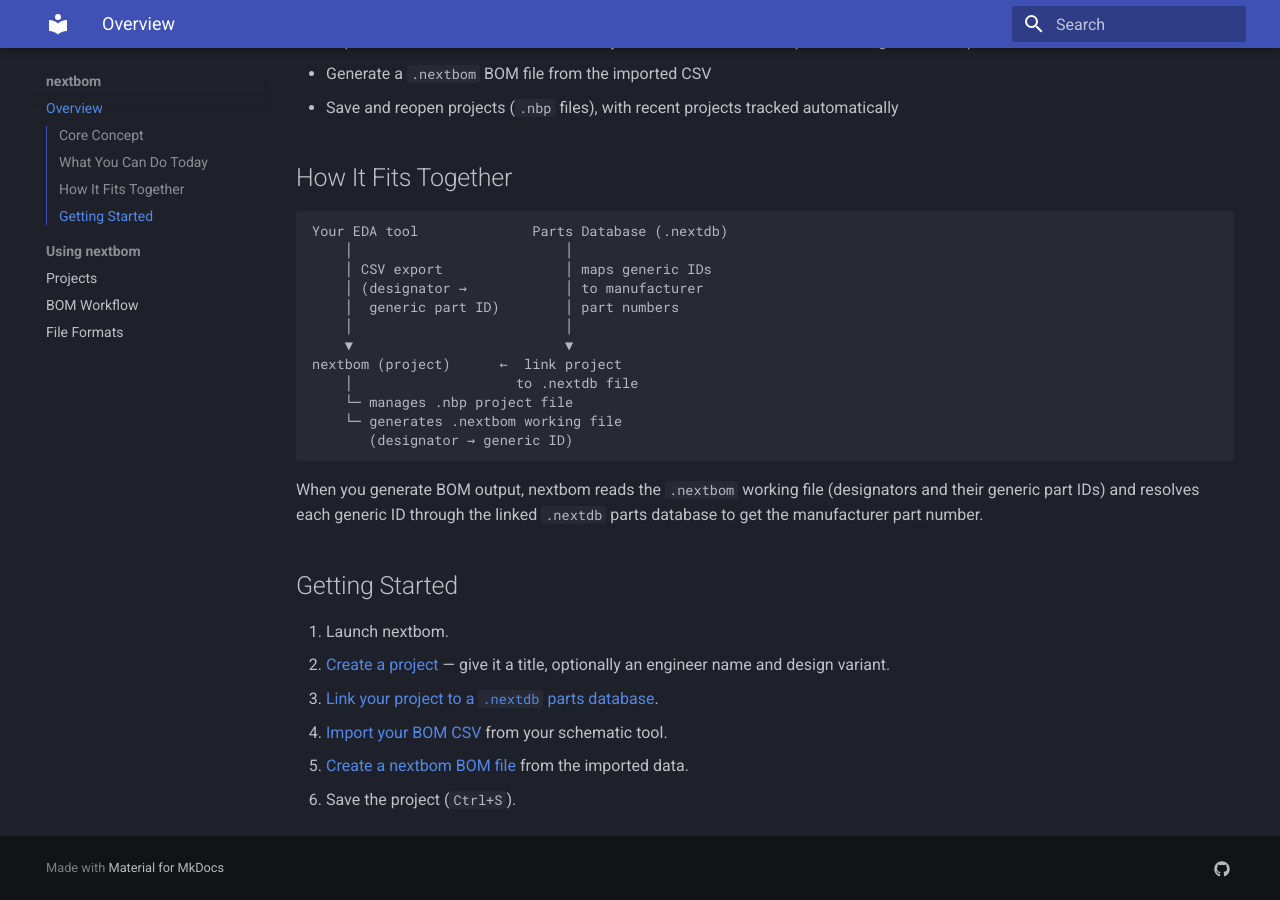
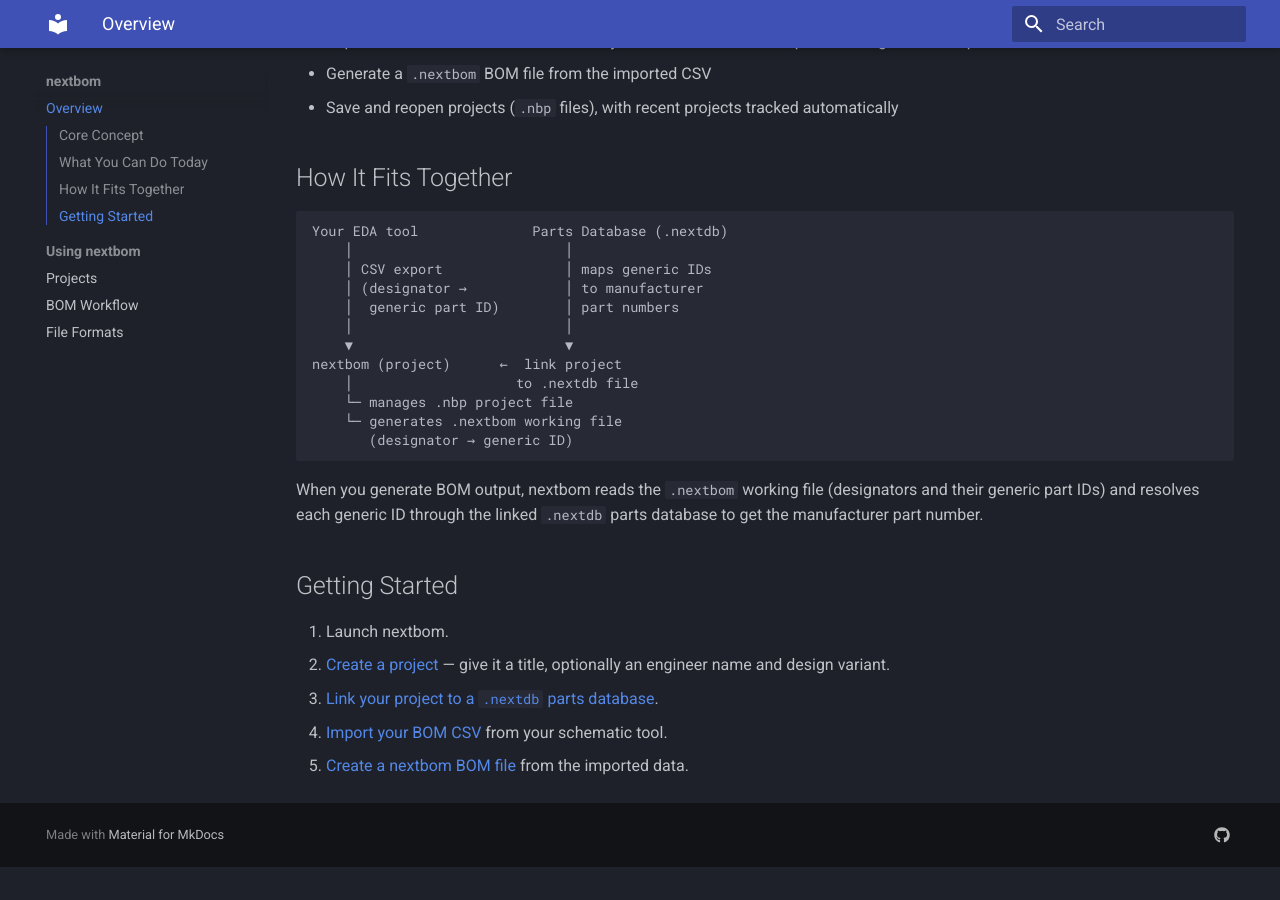
Before and after one commit to jakobgif/nextbom, an MkDocs documentation site: the page built from docs/index.md, in a window 1280 px wide and 900 px high, scrolled down 662 px. Built offline with MkDocs 1.6.1 and Material for MkDocs 9.7.7, drawn with Linux system fonts in a browser that asks for light colours; after the commit the page ends 1529 px from its top, so only the background shows below that.

Commit message:
updated index.md

```diff
--- a/docs/index.md
+++ b/docs/index.md
@@ -47,4 +47,3 @@ When you generate BOM output, nextbom reads the `.nextbom` working file (designa
 3. [Link your project to a `.nextdb` parts database](project.md#linking-the-parts-database).
 4. [Import your BOM CSV](workflow.md#import-csv) from your schematic tool.
 5. [Create a nextbom BOM file](workflow.md#create-bom-file) from the imported data.
-6. Save the project (`Ctrl+S`).
```
